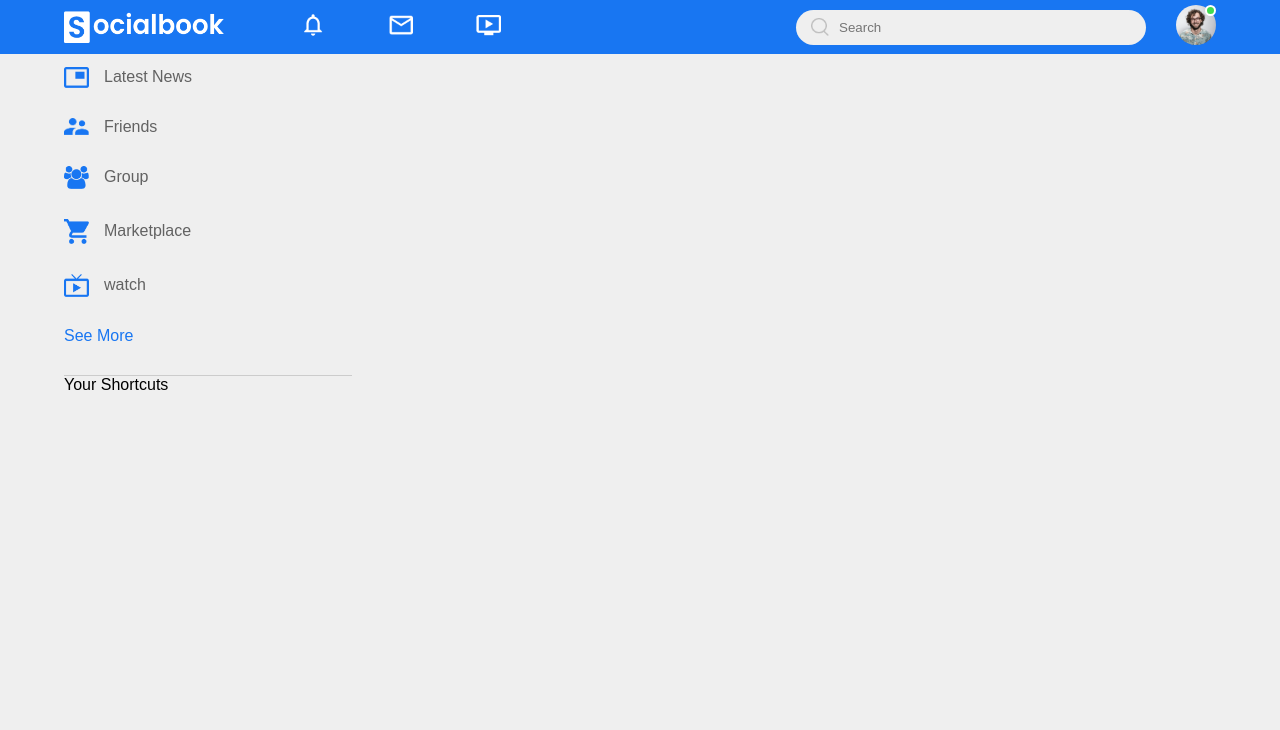
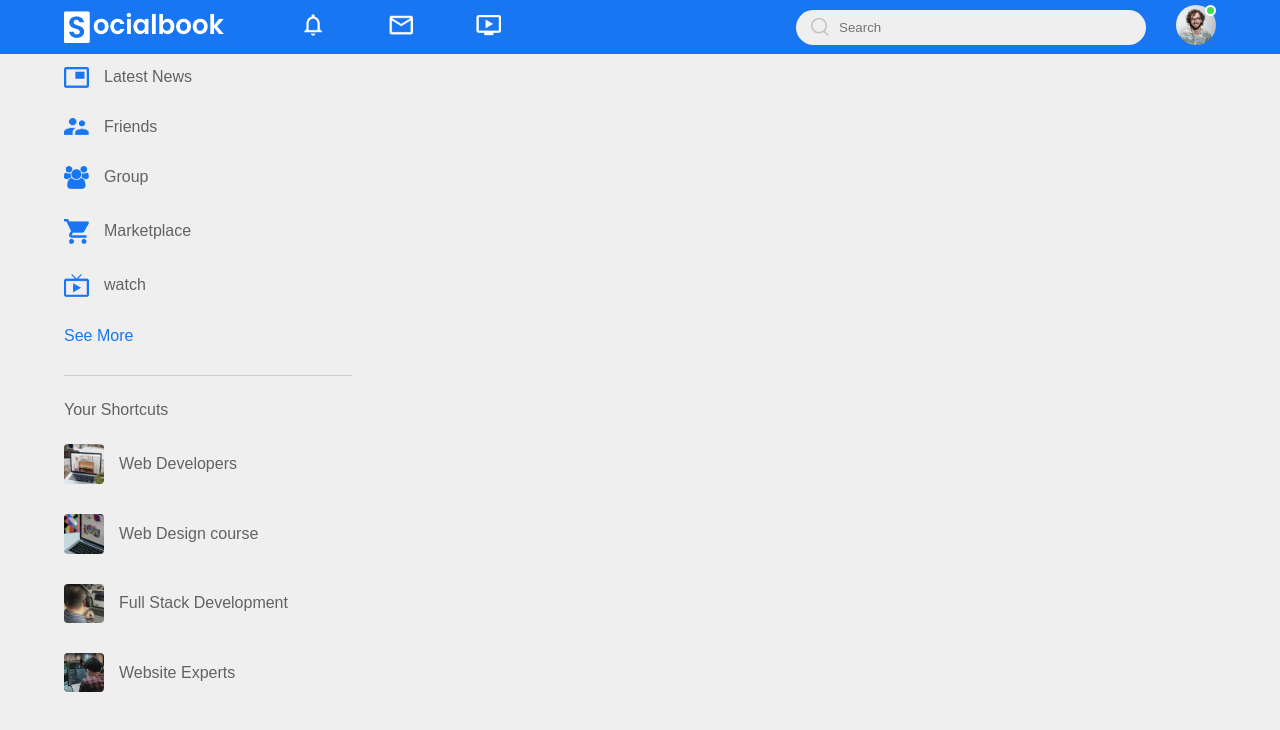
Before and after one commit to Goldy2488/Facebook-Clone, a plain HTML site: page index.html in a window 1280 px wide. Drawn offline with Linux system fonts and the light colour scheme.

Commit message:
complete sortcut section

```diff
--- a/index.html
+++ b/index.html
@@ -38,14 +38,22 @@
                 <a href="#"><img src="images/watch.png">watch</a>
                 <a href="#">See More</a>
             </div>
-            <shortcut-links>
+            <div class="shortcut-links">
                 <p>Your Shortcuts</p>
-            </shortcut-links>
+                <a href="#"><img src="images/shortcut-1.png" > Web Developers</a>
+                <a href="#"><img src="images/shortcut-2.png" > Web Design course</a>
+                <a href="#"><img src="images/shortcut-3.png" > Full Stack Development </a>
+                <a href="#"><img src="images/shortcut-4.png" > Website Experts</a>
+            </div>
         </div>
          <!-- -------------- Main content ---------- -->
-        <div class="main-content"></div>
+        <div class="main-content">
+
+        </div>
          <!-- -------------- right side bar---------- -->
-        <div class="right-sidebar"></div>
+        <div class="right-sidebar">
+
+        </div>
      </div>
 
 
--- a/style.css
+++ b/style.css
@@ -132,8 +132,8 @@ nav{
 
 /* ----------Left Side-Bar------------ */
 
-
-.imp-links a{
+/* ------imp -links---------- */
+.imp-links a, .shortcut-links a{
     display: flex;
     text-decoration: none;
     align-items: center;
@@ -154,3 +154,18 @@ nav{
 .imp-links{
     border-bottom: 1px solid #ccc;
 }
+
+/* ----SortCuts links- section---- */
+
+.shortcut-links a img{
+    width: 40px;
+    border-radius: 4px;
+    margin-right: 15px;
+
+}
+
+.shortcut-links p{
+    margin: 25px 0;
+    color: #626262;
+    font-weight: 500;
+}
```
